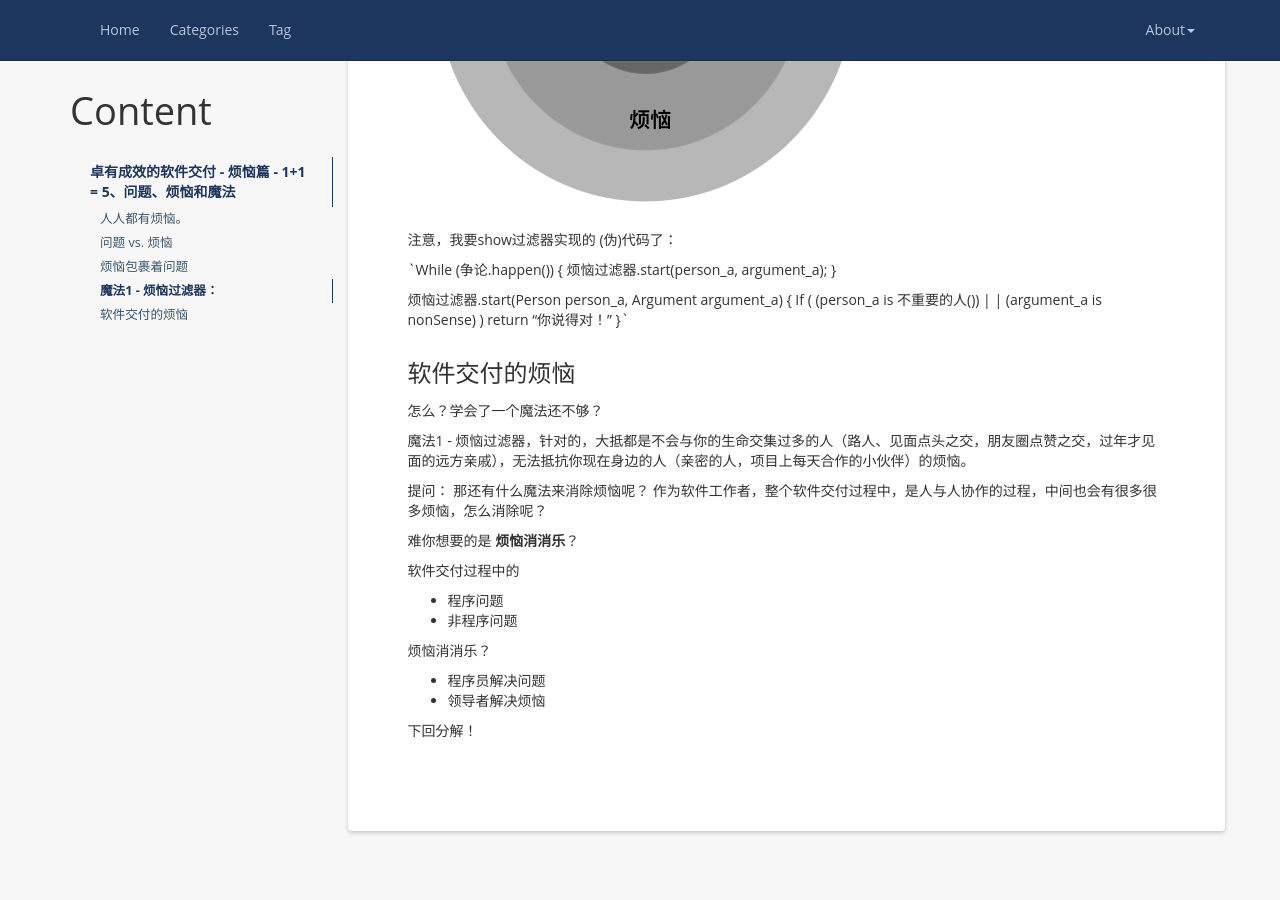
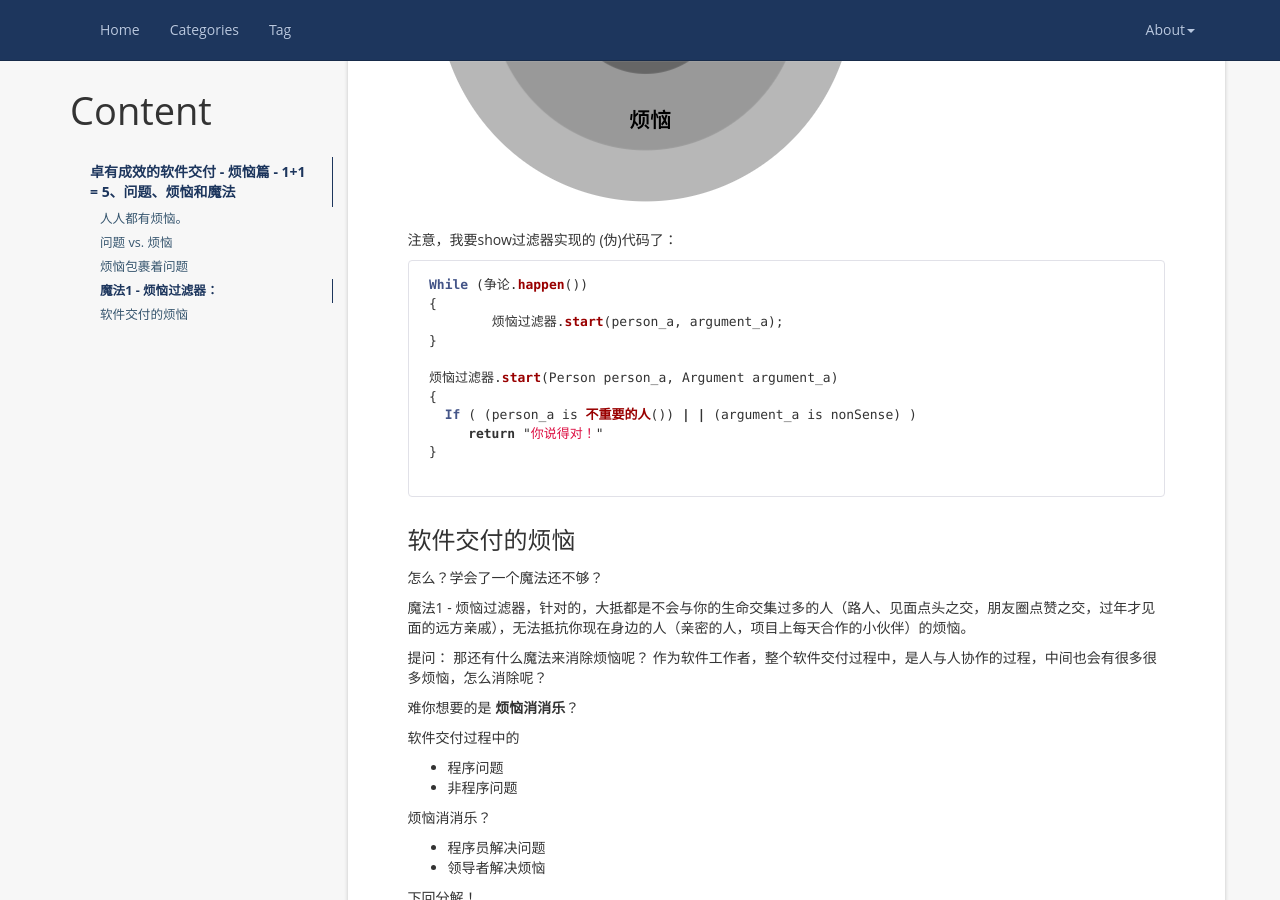
Before and after one commit to biaowang/biaowang.github.io, a Jekyll site: the page built from _posts/2021-06-09-卓有成效的软件交付 - 烦恼篇 - 1+1 = 5、问题、烦恼和魔法.md, in a window 1280 px wide and 900 px high, scrolled down 6246 px. Built offline with Jekyll 4.4.1, drawn with Linux system fonts in a browser that asks for light colours; nearby versions of some CDN libraries; comment, search, counter and statistics services are not loaded.

Commit message:
Update 2021-06-09-卓有成效的软件交付 - 烦恼篇 - 1+1 = 5、问题、烦恼和魔法.md

````diff
--- a/_posts/2021-06-09-卓有成效的软件交付 - 烦恼篇 - 1+1 = 5、问题、烦恼和魔法.md
+++ b/_posts/2021-06-09-卓有成效的软件交付 - 烦恼篇 - 1+1 = 5、问题、烦恼和魔法.md
@@ -120,7 +120,8 @@ hmm... 解决烦恼，魔法打败魔法？
 
 注意，我要show过滤器实现的 (伪)代码了：
 
-`While (争论.happen())
+```javascript
+While (争论.happen())
 {
 	烦恼过滤器.start(person_a, argument_a);
 }
@@ -129,7 +130,11 @@ hmm... 解决烦恼，魔法打败魔法？
 {
   If ( (person_a is 不重要的人()) | | (argument_a is nonSense) )
      return "你说得对！"
-}`
+}
+
+```
+
+
 
 
 ### 软件交付的烦恼
````
